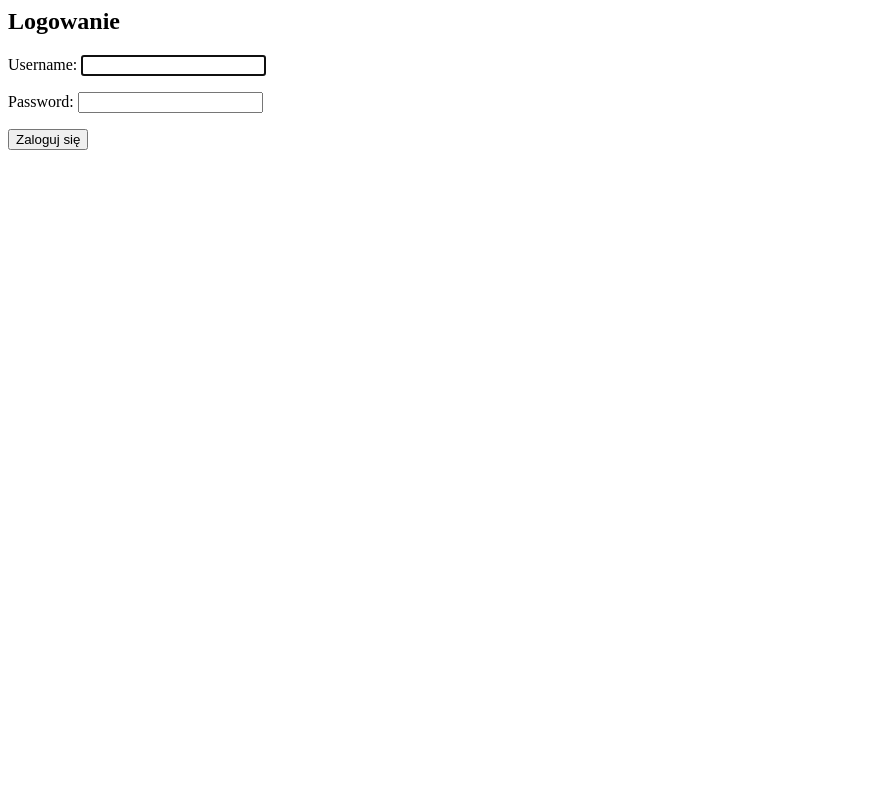
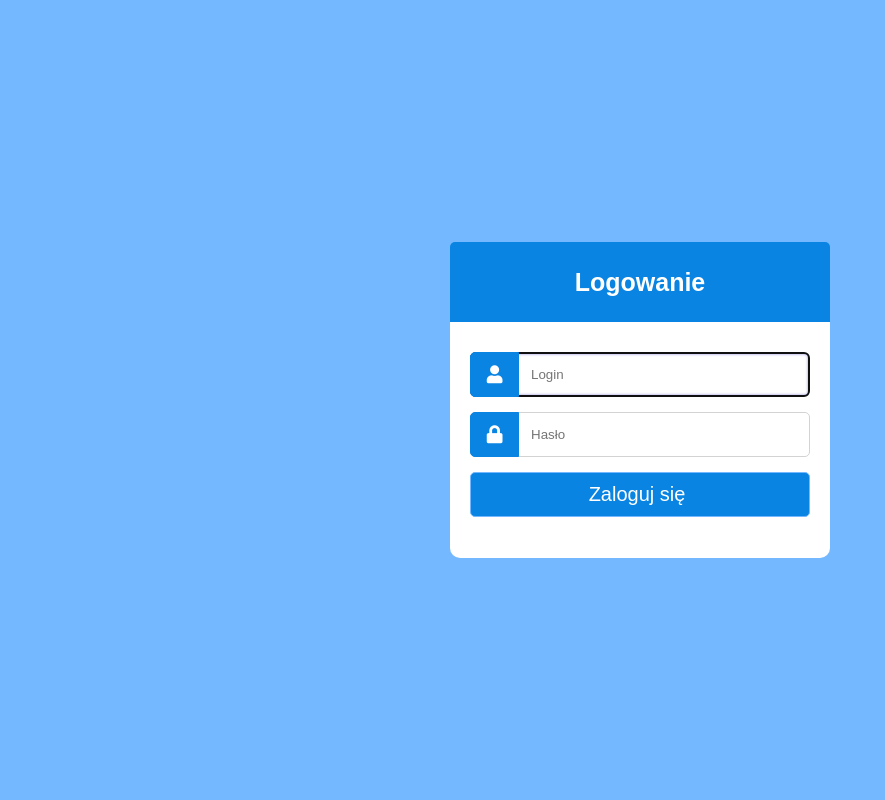
Before and after one commit to rozoxmere/globle, a Django app: page /accounts/login/ in a window 1280 px wide. Shown: the whole page, without its empty margins (0-885 px from the left). Run offline with Django 4.2, Linux system fonts and the light colour scheme.

Commit message:
add css to login

```diff
--- /dev/null
+++ b/scoreboard/static/scoreboard/style.css
@@ -0,0 +1,79 @@
+
+@import url('https://fonts.googleapis.com/css2?family=Inter:wght@400;600;700&family=Karla:wght@400;700;800&display=swap');
+.container {
+    display: grid;
+    height: 100%;
+    place-items: center;
+}
+
+body {
+    background-color: #74b9ff;
+    font-family: "Kanit", sans-serif;
+}
+
+.wrapper{
+    width: 380px;
+    background-color: #fff;
+    border-radius: 10px;
+}
+
+.title {
+    line-height: 80px;
+    background-color: #0984e3;
+    border-radius: 5px 5px 0 0;
+    font-size: 25px;
+    font-weight: 700;
+    color: #fff;
+    display: flex;
+    justify-content: center;
+}
+
+.form{
+    padding: 30px 20px 10px 20px;
+}
+
+.form .row{
+    height: 45px;
+    margin-bottom: 15px;
+    position: relative;
+}
+
+form .row input:focus{
+    border-color: #16a085;
+    box-shadow: inset 0px 0px 2px 2px rgba(37, 26, 188, 0.25);
+  }
+
+form input{
+    height: 100%;
+    width: 100%;
+    padding-left: 60px;
+    border: 1px solid lightgrey;
+    border-radius: 5px;
+}
+
+.wrapper form .row i{
+    position: absolute;
+    width: 47px;
+    height: 95%;
+    color: #fff;
+    font-size: 18px;
+    background: #0984e3;
+    border: 1px solid #0984e3;
+    border-radius: 5px 0 0 5px;
+    display: flex;
+    align-items: center;
+    justify-content: center;
+  }
+
+ .button input {
+    color: #fff;
+    font-size: 20px;
+    font-weight: 500;
+    padding-left: 0px;
+    background: #0984e3;
+    border: 1px solid #74b9ff;
+    cursor: pointer;
+  }
+.button input:hover{
+    background: #0984e3;
+  }
--- a/scoreboard/templates/base.html
+++ b/scoreboard/templates/base.html
@@ -2,6 +2,10 @@
 <head>
   <meta charset="utf-8">
   <title>{% block title %}Django Auth Tutorial{% endblock %}</title>
+  {% load static %}
+  <link rel="stylesheet" href="{% static 'scoreboard/style.css' %}">
+  <link rel="stylesheet" href="https://cdnjs.cloudflare.com/ajax/libs/font-awesome/5.15.2/css/all.min.css"/>
+
 </head>
 <body>
   <main>
--- a/scoreboard/templates/registration/login.html
+++ b/scoreboard/templates/registration/login.html
@@ -4,12 +4,24 @@
 {% block title %}Login{% endblock %}
 
 {% block content %}
-
-<h2>Logowanie</h2>
-<form  method="post">
-    {% csrf_token %}
-    {{ form.as_p }}
-    <button type="submit">Zaloguj się</button>
-</form>
-
+<div class="container">
+    <div class="wrapper">
+        <div class="title"><span>Logowanie</span></div>
+        <form method="post" class="form">
+            {% csrf_token %}
+            <div class="row">
+                <i class="fas fa-user"></i>
+                <input type="text" name="username" autofocus="" autocapitalize="none" autocomplete="username"
+                    maxlength="150" required="" id="id_username" placeholder="Login">
+            </div>
+            <div class="row">
+                <i class="fas fa-lock"></i>
+                <input type="password" name="password" autocomplete="current-password" required="" id="id_password" placeholder="Hasło">
+            </div>
+            <div class="row button">
+                <input type="submit" value="Zaloguj się">
+            </div>
+        </form>
+    </div>
+</div>
 {% endblock %}
```
